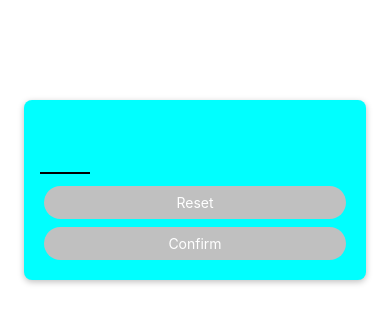
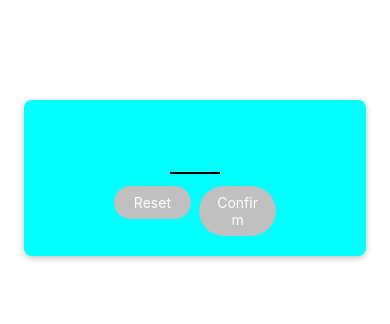
Before and after one commit to tfbielawski/rnpgSectionTwo, a React Native app in the folder rnpgSectionTwo/: screen / in a window 390 px wide. Shown: the top 324 px of the page. Built offline with nearby package versions, Linux system fonts and the light colour scheme.

Commit message:
Section 4, lesson 43 minigame, improving the buttons

```diff
--- a/rnpgSectionTwo/screens/StartGameScreen.js
+++ b/rnpgSectionTwo/screens/StartGameScreen.js
@@ -12,8 +12,14 @@ function StartGameScreen(){
                     autoCapitalize="none"
                     autoCorrect={false}
                 />
+            <View style={styles.buttonsContainer}>
+                <View style={styles.singleButtonContainer}>
                     <PrimaryButton>Reset</PrimaryButton>
+                </View>
+                <View style={styles.singleButtonContainer}>
                     <PrimaryButton>Confirm</PrimaryButton>
+                </View>
+            </View>
         </View>
     );
 }
@@ -22,6 +28,9 @@ export default StartGameScreen;
 
 const styles = StyleSheet.create({
     inputContainer: {
+        // flexDirection:"row",   // Try uncommenting and getting the text alongside
+        justifyContent:"center",  //veritcal axis
+        alignItems:"center",      //horizontal axis
         borderRadius:8,
         marginHorizontal:24,
         marginTop:100,
@@ -44,5 +53,11 @@ const styles = StyleSheet.create({
         marginVertical: 8,
         fontWeight: "bold",
         textAlign: "center"
+    },
+    buttonsContainer:{
+        flexDirection:"row"
+    },
+    singleButtonContainer:{
+        flex: 1 //forces buttons to fill
     }
 });
```
Lines whose indentation alone changed are shown as unchanged.
